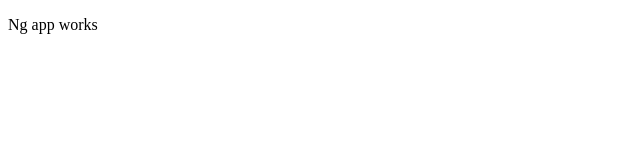
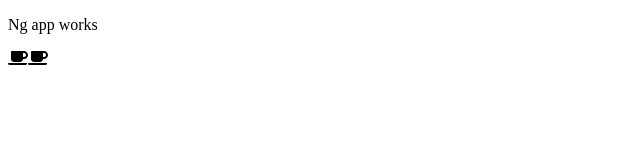
Before and after one commit to duxard/jwt-project, an Angular app in the folder client-ng/: page / in a window 1280 px wide. Shown: the top 160 px of the page, without its empty margins (0-640 px from the left). Built offline with nearby package versions, Linux system fonts and the light colour scheme.

Commit message:
Add fontawesome library to Angular

```diff
--- a/client-ng/package.json
+++ b/client-ng/package.json
@@ -19,6 +19,9 @@
     "@angular/platform-browser": "~11.0.9",
     "@angular/platform-browser-dynamic": "~11.0.9",
     "@angular/router": "~11.0.9",
+    "@fortawesome/angular-fontawesome": "^0.8.2",
+    "@fortawesome/fontawesome-svg-core": "^1.2.35",
+    "@fortawesome/free-solid-svg-icons": "^5.15.3",
     "rxjs": "~6.6.0",
     "tslib": "^2.0.0",
     "zone.js": "~0.10.2"
--- a/client-ng/src/app/app.component.html
+++ b/client-ng/src/app/app.component.html
@@ -1 +1,5 @@
 <p>Ng app works</p>
+<!-- simple name only that assumes the default prefix -->
+<fa-icon icon="coffee"></fa-icon>
+<!-- ['fas', 'coffee'] is an array that indicates the [prefix, iconName] -->
+<fa-icon [icon]="['fas', 'coffee']"></fa-icon>
--- a/client-ng/src/app/app.module.ts
+++ b/client-ng/src/app/app.module.ts
@@ -2,6 +2,7 @@ import { BrowserModule } from '@angular/platform-browser';
 import { NgModule } from '@angular/core';
 import { AppRoutingModule } from './app-routing.module';
 import { AppComponent } from './app.component';
+import { IconsModule } from './components/icons-library/icons.module';
 
 @NgModule({
   declarations: [
@@ -9,7 +10,8 @@ import { AppComponent } from './app.component';
   ],
   imports: [
     BrowserModule,
-    AppRoutingModule
+    AppRoutingModule,
+    IconsModule
   ],
   providers: [],
   bootstrap: [AppComponent]
--- /dev/null
+++ b/client-ng/src/app/components/icons-library/icons.module.ts
@@ -0,0 +1,13 @@
+import { NgModule } from '@angular/core';
+import { FontAwesomeModule, FaIconLibrary } from '@fortawesome/angular-fontawesome';
+import { fas } from '@fortawesome/free-solid-svg-icons';
+
+@NgModule({
+  imports: [FontAwesomeModule],
+  exports: [FontAwesomeModule]
+})
+export class IconsModule {
+  constructor(library: FaIconLibrary) {
+    library.addIconPacks(fas);
+  }
+}
```
Also changed, not shown: 2 other files (tests, documents, lock files or other folders).
